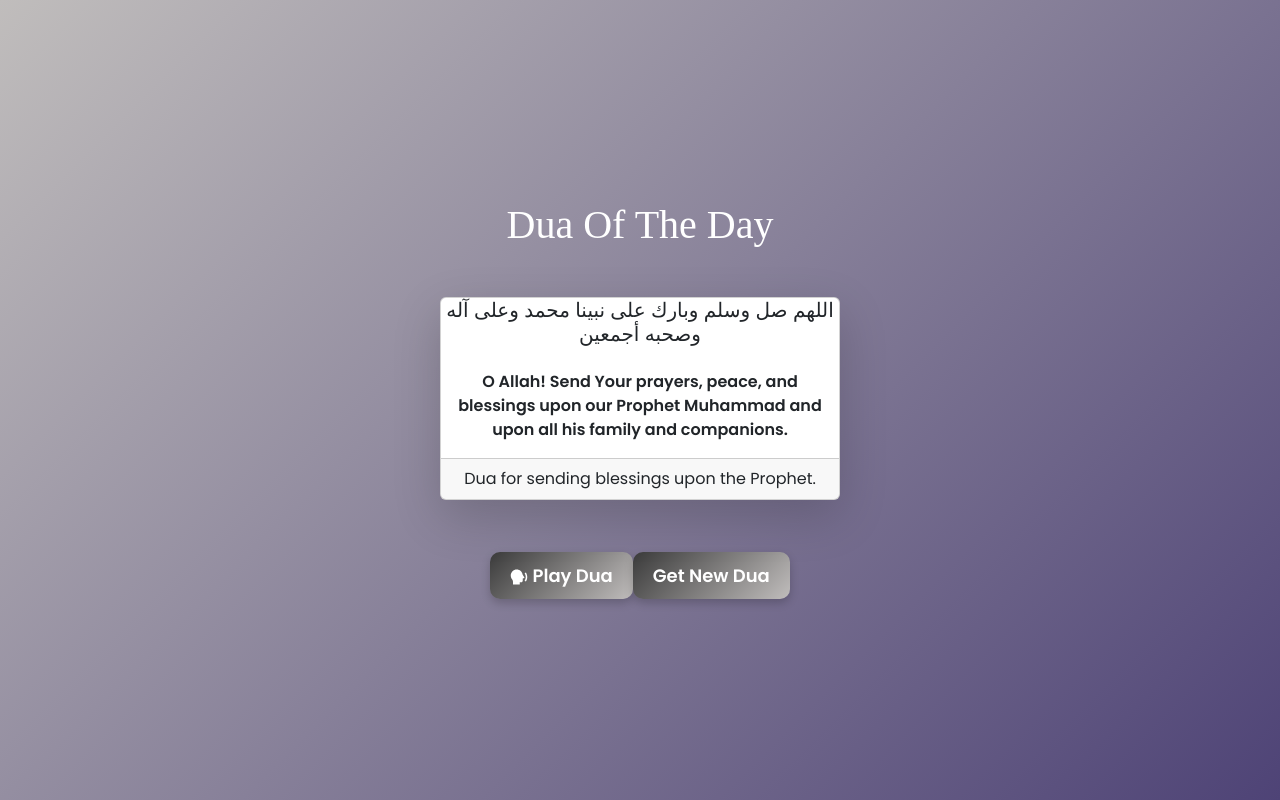
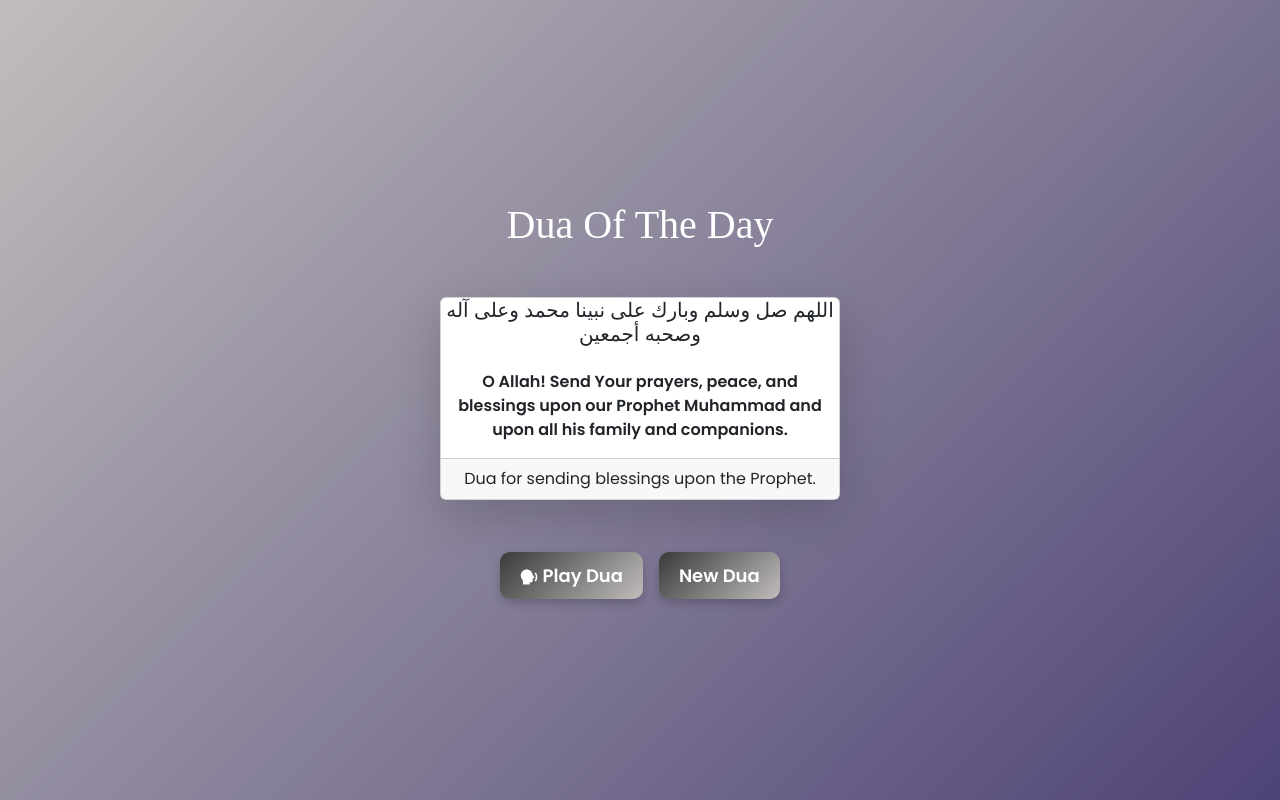
Before and after one commit to IbrahimaST/DoTD, a React (Vite) app: page / in a window 1280 px wide. Built offline with nearby package versions, Linux system fonts and the light colour scheme.

Commit message:
Fixed margin space between buttons

```diff
--- a/src/components/DuaCard.jsx
+++ b/src/components/DuaCard.jsx
@@ -34,8 +34,8 @@ export default function DuaCard() {
                     <Card.Footer id="cardFooter" className="fs-50">{dua.context}</Card.Footer>
                 </Card>
                 <div>
-                    <Button onClick={() => duaTTS(dua.text)} className="dua-button mt-5"> <RiSpeakFill/> Play Dua </Button>
-                    <Button onClick={handleNewDua} className="dua-button mt-5">Get New Dua</Button>
+                    <Button onClick={() => duaTTS(dua.text)} className="dua-button mt-5 me-3"> <RiSpeakFill/> Play Dua </Button>
+                    <Button onClick={handleNewDua} className="dua-button mt-5">New Dua</Button>
                 </div>
             </div>
         </Container>
```
